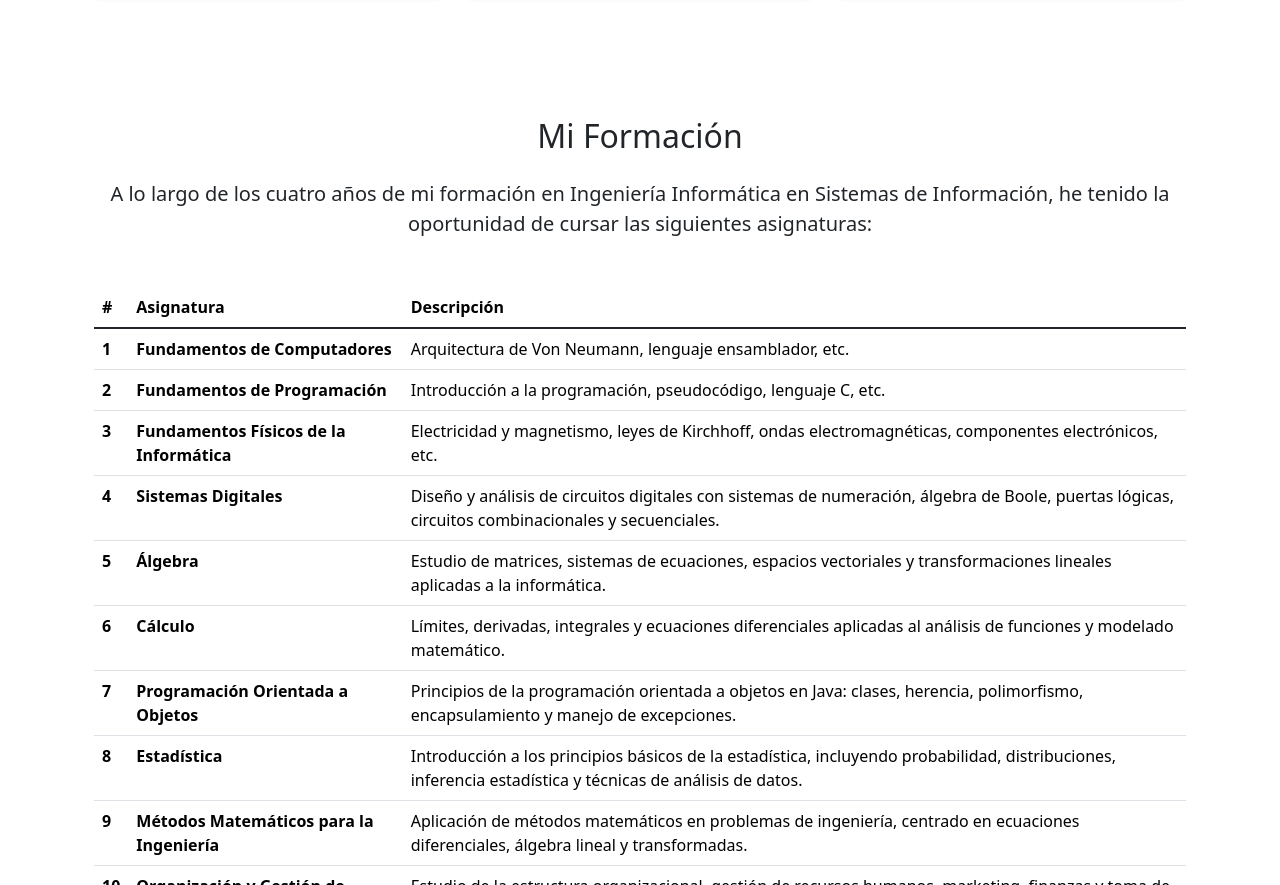
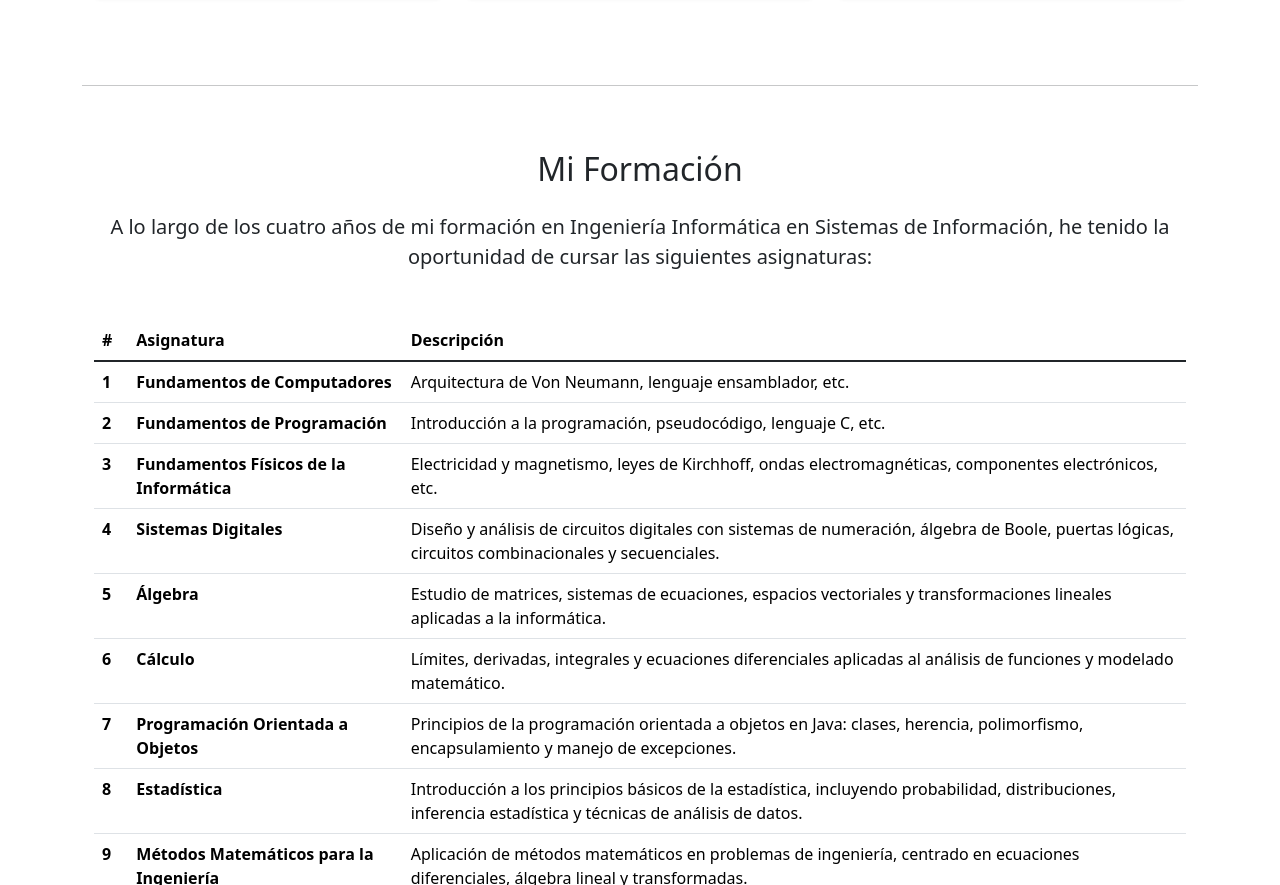
Before and after one commit to joselulg03/perfil-joseluis, a plain HTML site: page index.html in a window 1280 px wide. Shown: the part 1766-2651 px from the top of the page. Drawn offline with nearby package versions, Linux system fonts and the light colour scheme.

Commit message:
Update index.html

```diff
--- a/index.html
+++ b/index.html
@@ -3,7 +3,7 @@
   <head>
     <meta charset="UTF-8" />
     <meta name="viewport" content="width=device-width, initial-scale=1.0" />
-    <link rel="icon" href="/img/perfil.jpg" type="image/jpeg">
+    <link rel="icon" href="/img/perfil.jpg" type="image/jpeg" />
     <title>José Luis Leal García</title>
     <link rel="stylesheet" href="css/bootstrap.css" />
     <link rel="stylesheet" href="css/styles.css" />
@@ -290,6 +290,8 @@
             </div>
           </div>
         </div>
+
+        <hr />
 
         <!-- Sección de Mi Formación -->
         <div class="container py-5" id="formacion">
```
